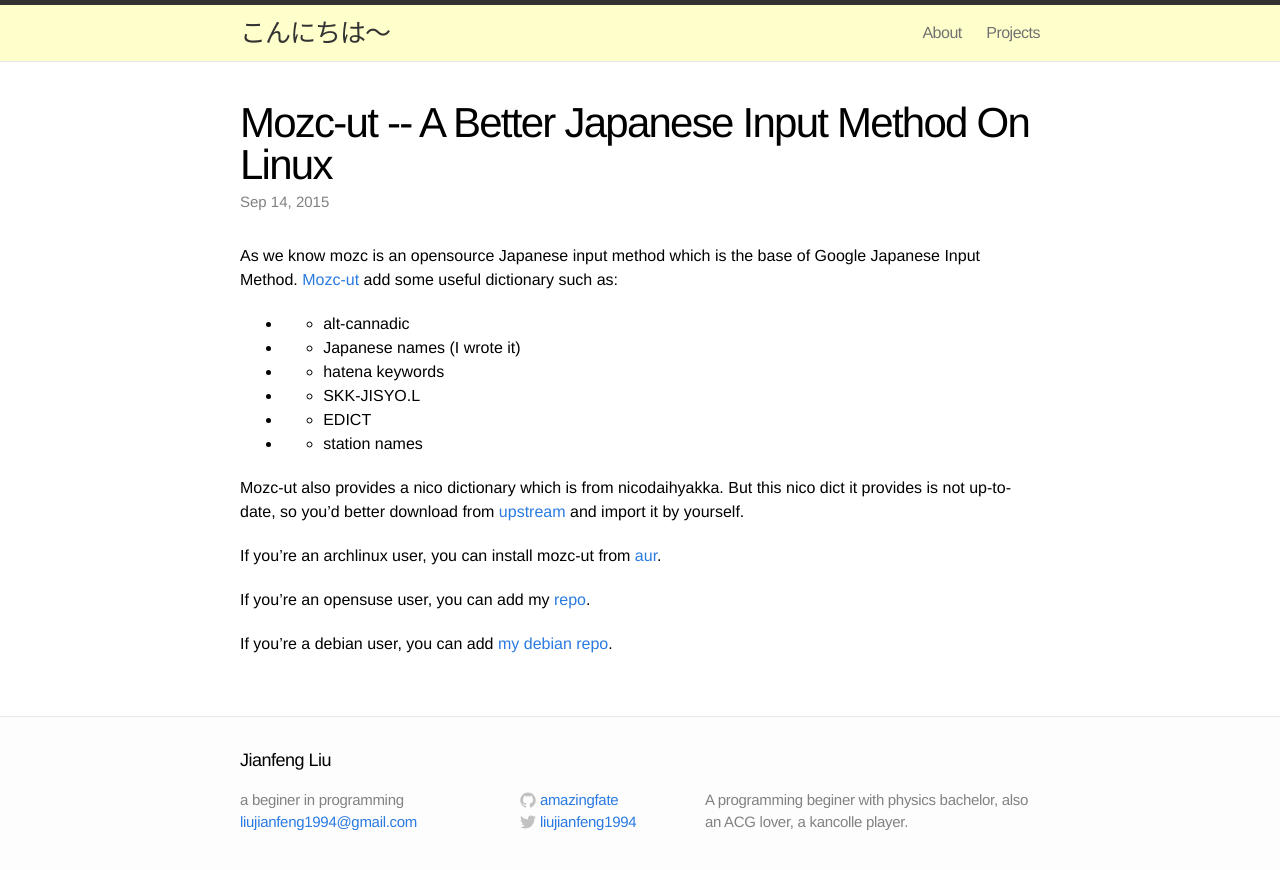
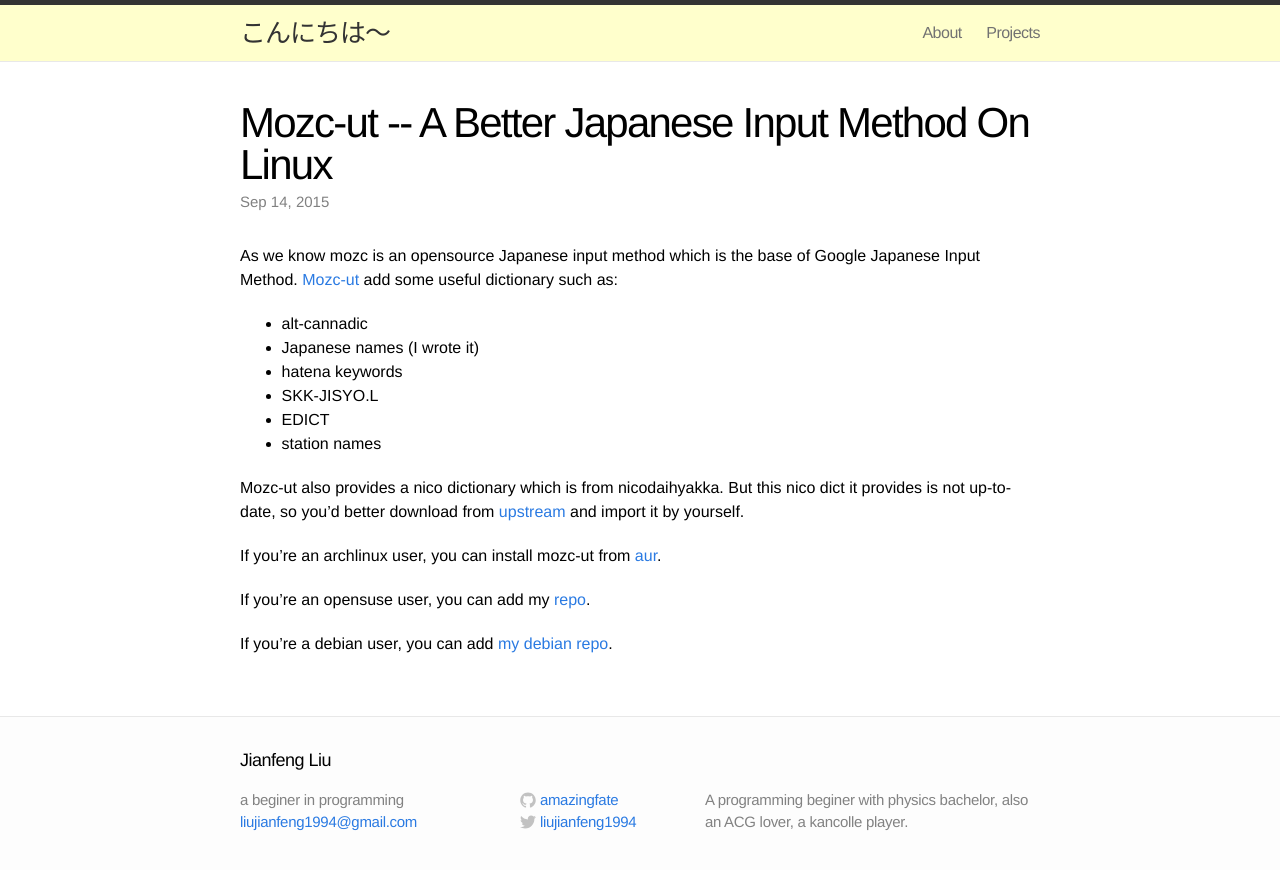
Before and after one commit to amazingfate/amazingfate.github.io, a Jekyll site: the page built from _posts/2015-09-14-a-better-japanese-input-method.md, in a window 1280 px wide. Shown: the top 870 px of the page. Built offline with Jekyll 4.4.1, drawn with Linux system fonts in a browser that asks for light colours; Markdown is read by kramdown in place of the engine named in the settings; comment, search, counter and statistics services are not loaded.

Commit message:
small fix

```diff
--- a/_posts/2015-09-14-a-better-japanese-input-method.md
+++ b/_posts/2015-09-14-a-better-japanese-input-method.md
@@ -3,12 +3,12 @@
 title: Mozc-ut -- A Better Japanese Input Method On Linux
 ---
 As we know mozc is an opensource Japanese input method which is the base of Google Japanese Input Method. [Mozc-ut](http://www.geocities.jp/ep3797/mozc_01.html) add some useful dictionary such as:
-* + alt-cannadic
-* + Japanese names (I wrote it)
-* + hatena keywords
-* + SKK-JISYO.L
-* + EDICT
-* + station names
+*  alt-cannadic
+*  Japanese names (I wrote it)
+*  hatena keywords
+*  SKK-JISYO.L
+*  EDICT
+*  station names
 
 Mozc-ut also provides a nico dictionary which is from nicodaihyakka. But this nico dict it provides is not up-to-date, so you'd better download from [upstream](http://tkido.com/blog/1019.html) and import it by yourself.
 
```
